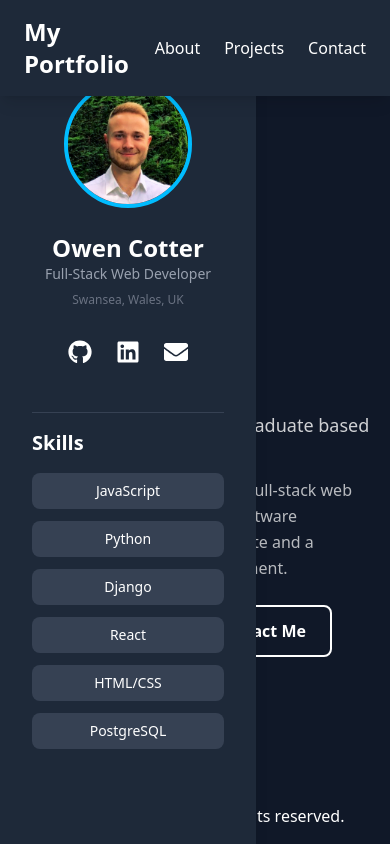
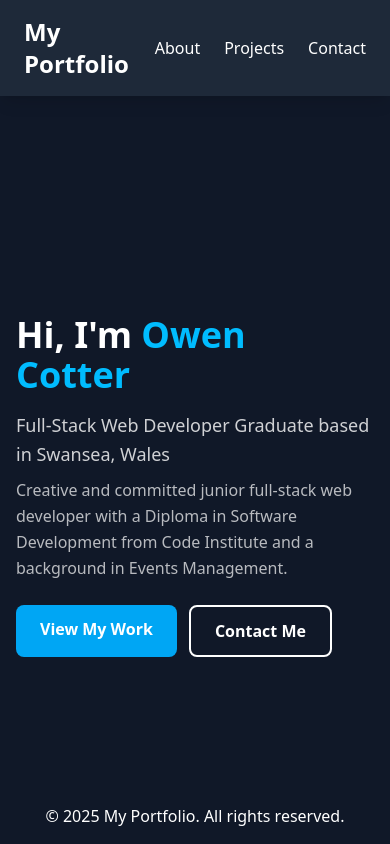
Before and after one commit to Ojay97-hub/portfolio-5p, a React (Vite) app in the folder my-portfolio/: page / in a window 390 px wide. Shown: the top 844 px of the page. Built offline with nearby package versions, Linux system fonts and the light colour scheme; no server answers.

Commit message:
Fix responsive sidebar by adding hidden class for mobile view

```diff
--- a/my-portfolio/src/components/Sidebar.jsx
+++ b/my-portfolio/src/components/Sidebar.jsx
@@ -18,7 +18,7 @@ const Sidebar = ({ onToggle }) => {
   return (
     <>
       {/* Desktop Sidebar - only visible on desktop/laptop (lg screens) */}
-      <aside className={`sidebar fixed left-0 top-0 pt-20 h-full w-64 bg-gray-800 text-white shadow-lg lg:flex flex-col items-center z-30 transition-all duration-300 ${isVisible ? 'lg:translate-x-0' : 'lg:translate-x-[-100%]'}`}>
+      <aside className={`sidebar fixed left-0 top-0 pt-20 h-full w-64 bg-gray-800 text-white shadow-lg hidden lg:flex flex-col items-center z-30 transition-all duration-300 ${isVisible ? 'lg:translate-x-0' : 'lg:translate-x-[-100%]'}`}>
         <SidebarContent isMobile={false} />
       </aside>
 
```
